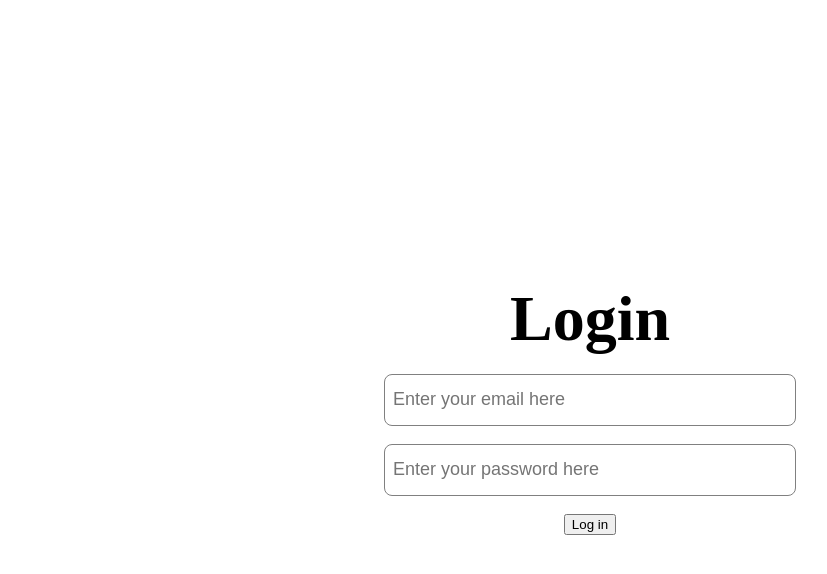
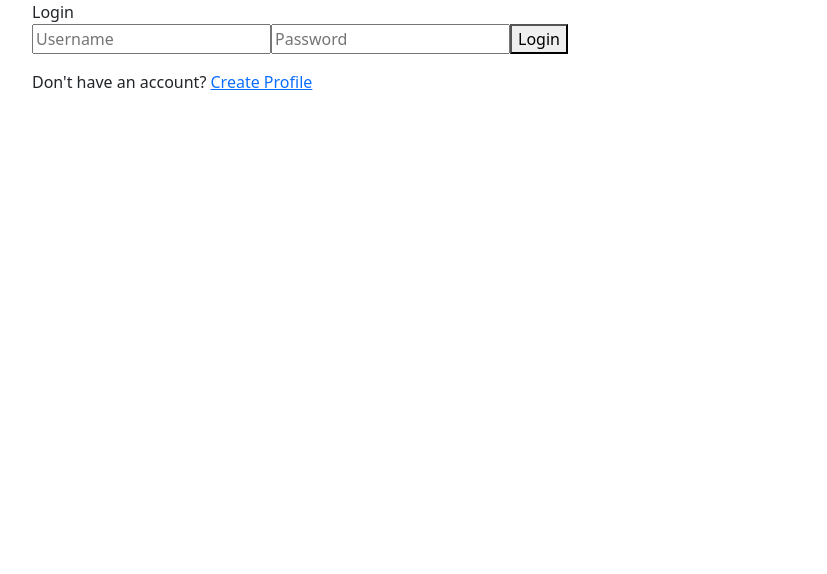
Before and after one commit to jk021227/sweetcode, a React (Create React App) app in the folder sweetcode/: page /login in a window 1280 px wide. Shown: the top 574 px of the page, without its empty margins (50-877 px from the left). Built offline with nearby package versions, Linux system fonts and the light colour scheme.

Commit message:
backened login faciliated

```diff
--- a/sweetcode/src/App.js
+++ b/sweetcode/src/App.js
@@ -3,21 +3,34 @@ import Home from './pages/Home'
 import Login from './pages/Login'
 import About from './pages/About'
 import NotFound from './pages/NotFound'
+import CreateProfile from './pages/CreateProfile'
+import Landing from './pages/Landing'
+import Logout from './pages/Logout';
+import ProtectedRoute from './utils/ProtectedRoute';
+import 'bootstrap/dist/css/bootstrap.min.css';
 import './App.css'
 import React from 'react'
-import { useEffect, useState } from 'react'
 
 function App() {
   return (
     <Router>
       <Routes>
-        <Route path="/" element={<Home />} />
-        <Route path="/about" element={<About />} />
+        <Route path="/" element={
+          <ProtectedRoute>
+            <Home />
+          </ProtectedRoute>
+        } />
+        <Route path="/landing" element={<Landing />} />
+        <Route path="/about" element={
+          <ProtectedRoute>
+            <About />
+          </ProtectedRoute>
+        } />
         <Route path="/login" element={<Login />} />
+        <Route path="/createprofile" element={<CreateProfile />} />
         <Route path="*" element={<NotFound />} />
       </Routes>
     </Router>
-  )
+  );
 }
-
 export default App
--- /dev/null
+++ b/sweetcode/src/Redux/Slice/Slice.js
@@ -0,0 +1,30 @@
+import  {createSlice} from '@reduxjs/toolkit';
+
+const initialState = {
+
+    state: {
+        isFetching: false,
+    },
+    user:{
+  name:"collins",
+  isAuthenticated:true
+},
+}
+
+
+const userSlice = createSlice({
+  name: "user",
+  initialState,
+  reducers: {
+    setIsFetching : (state) => {
+        state.state.isFetching = true;
+  },
+  }
+});
+
+export const {
+      setIsFetching,
+    } = userSlice.actions;
+
+
+export default userSlice.reducer;
--- /dev/null
+++ b/sweetcode/src/Redux/store.js
@@ -0,0 +1,34 @@
+import {configureStore} from '@reduxjs/toolkit';
+import {
+    persistStore,
+    persistReducer,
+    FLUSH,
+    REHYDRATE,
+    PAUSE,
+    PERSIST,
+    PURGE,
+    REGISTER,
+  } from "redux-persist";
+  import storage from "redux-persist/lib/storage";
+
+ import userReducer from "./Slice/Slice";
+
+  const persistConfig = {
+    key: "root",
+    version: 1,
+    storage,
+  };
+
+  const rootReducer = persistReducer(persistConfig, userReducer);
+
+const store = configureStore({
+  reducer: { user: rootReducer},
+  middleware: (getDefaultMiddleware) =>
+    getDefaultMiddleware({
+      serializableCheck: {
+        ignoredActions: [FLUSH, REHYDRATE, PAUSE, PERSIST, PURGE, REGISTER],
+      },
+    }),
+});
+export let persistor = persistStore(store);
+export default store;
--- a/sweetcode/src/index.js
+++ b/sweetcode/src/index.js
@@ -1,17 +1,26 @@
 import React from 'react'
 import ReactDOM from 'react-dom/client'
 import { BrowserRouter } from 'react-router-dom'
-
-import './index.css'
+import { Provider } from 'react-redux';
+import store from './Redux/store';
 import App from './App'
 import reportWebVitals from './reportWebVitals'
+import './index.css';
 
-const root = ReactDOM.createRoot(document.getElementById('root'))
+
+const root = ReactDOM.createRoot(document.getElementById('root'));
 root.render(
-  <React.StrictMode>
-    <App />
-  </React.StrictMode>
-)
+  <Provider store={store}>
+  <App />
+</Provider>
+);
+
+// const root = ReactDOM.createRoot(document.getElementById('root'))
+// root.render(
+//   <React.StrictMode>
+//     <App />
+//   </React.StrictMode>
+// )
 
 // If you want to start measuring performance in your app, pass a function
 // to log results (for example: reportWebVitals(console.log))
--- /dev/null
+++ b/sweetcode/src/pages/CreateProfile.js
@@ -0,0 +1,95 @@
+import React, { useState } from 'react';
+import { useNavigate } from 'react-router-dom';
+
+const CreateProfile = () => {
+  const [nickname, setName] = useState('');
+  const [username, setUsername] = useState('');
+  const [password, setPassword] = useState('');
+  const [errorMessage, setErrorMessage] = useState('');
+
+  const navigate = useNavigate();
+
+  const handleSubmit = async (e) => {
+    e.preventDefault();
+
+    try {
+      // send the profile data to the backend
+      const response = await fetch('/createprofile', {
+        method: 'POST',
+        headers: {
+          'Content-Type': 'application/json',
+        },
+        body: JSON.stringify({ nickname, username, password }),
+      });
+
+      // Handle response status
+      if (response.status === 200) {
+        // Profile created successfully
+        const responseData = await response.json();
+        localStorage.setItem('token', responseData.token); // Save token to local storage
+        navigate('/'); // Redirect to the dashboard
+      } else if (response.status === 409) {
+        // Conflict error (Username already exists)
+        const errorData = await response.json();
+        setErrorMessage(errorData.error || 'User already exists.');
+      } else {
+        // Handle other errors
+        const errorData = await response.json();
+        setErrorMessage(errorData.error || 'Failed to create profile.');
+      }
+    } catch (error) {
+      // Network or other unexpected error
+      setErrorMessage('Something went wrong. Please try again later.');
+    }
+  };
+
+  return (
+      <div className="container">
+        <div className="title">Create Profile</div>
+
+        {errorMessage && <div className="alert alert-danger">{errorMessage}</div>}
+
+        <form onSubmit={handleSubmit}>
+          <input
+            type="text"
+            className="input"
+            name="name"
+            placeholder="Nickname"
+            value={nickname}
+            onChange={(e) => setName(e.target.value)}
+            required
+          />
+          <input
+            type="text"
+            className="input"
+            name="username"
+            placeholder="Username"
+            value={username}
+            onChange={(e) => setUsername(e.target.value)}
+            required
+          />
+          <input
+            type="password"
+            className="input"
+            name="password"
+            placeholder="Password"
+            value={password}
+            onChange={(e) => setPassword(e.target.value)}
+            required
+          />
+          <button
+            className="button2"
+            type="button"
+            onClick={() => navigate('/')} // Navigate back to home or desired route
+          >
+            Back
+          </button>
+          <button className="button2" type="submit">
+            Save
+          </button>
+        </form>
+      </div>
+  );
+};
+
+export default CreateProfile;
--- a/sweetcode/src/pages/Home.js
+++ b/sweetcode/src/pages/Home.js
@@ -1,17 +1,27 @@
-import React from 'react'
-import { useNavigate } from 'react-router-dom'
+import React from 'react';
+import { useNavigate } from 'react-router-dom';
 
 function Home() {
+  const navigate = useNavigate();
+
+  const handleLogout = () => {
+    localStorage.removeItem('token'); // Clear token
+    navigate('/landing'); // Redirect to login page
+  };
+
   return (
     <div className="font-mono">
       <header className="mx-auto my-6 w-100 text-center">
-        <h1>welcome to sweetcode!</h1>
+        <h1>Welcome to Sweetcode!</h1>
       </header>
       <main>
-        <img src="/img/island.PNG" alt="island" className="w-full h-auto" />
+      {/* style={{ width: '50%', height: 'auto' }}  */}
+      <img src="/img/island.PNG" alt="island" className="w-3" />
+        <button onClick={handleLogout} className="mt-4">Logout</button> {/* Logout button */}
       </main>
+      {/* <Loginbox/> */}
     </div>
-  )
+  );
 }
 
-export default Home
+export default Home;
--- /dev/null
+++ b/sweetcode/src/pages/Landing.js
@@ -0,0 +1,20 @@
+import React from 'react'
+// import { useNavigate } from 'react-router-dom'
+// import { Modal, Button, Form } from 'react-bootstrap';
+
+function Landing() {
+
+  return (
+    <div className="font-mono">
+      <header className="mx-auto my-6 w-100 text-center">
+        <h1>Mystery Stuff lol</h1>
+      </header>
+      <main>
+        <img src="/img/island.PNG" alt="island" className="w-full h-auto" />
+      </main>
+      {/* <Loginbox/> */}
+    </div>
+  )
+}
+
+export default Landing
--- a/sweetcode/src/pages/Login.js
+++ b/sweetcode/src/pages/Login.js
@@ -1,74 +1,83 @@
-import React, { useState } from 'react'
-import { useNavigate } from 'react-router-dom'
+import React, { useState } from 'react';
+import { useNavigate } from 'react-router-dom';
+import { Link } from 'react-router-dom';
 
-const Login = (props) => {
-  const [email, setEmail] = useState('')
-  const [password, setPassword] = useState('')
-  const [emailError, setEmailError] = useState('')
-  const [passwordError, setPasswordError] = useState('')
+const Login = () => {
+  const [username, setUsername] = useState('');
+  const [password, setPassword] = useState('');
+  const [errorMessage, setErrorMessage] = useState('');
 
-  const navigate = useNavigate()
+  const navigate = useNavigate();
+  const handleSubmit = async (e) => {
+    e.preventDefault();
 
-  const onButtonClick = () => {
-    // Set initial error values to empty
-    setEmailError('')
-    setPasswordError('')
+    try {
+      // send the profile data to the backend
+      const response = await fetch('/login', {  // Change '/' to '/login'
+        method: 'POST',
+        headers: {
+          'Content-Type': 'application/json',
+        },
+        body: JSON.stringify({ username, password }),
+      });
 
-    // Check if the user has entered both fields correctly
-    if ('' === email) {
-      setEmailError('Please enter your email')
-      return
+      // Handle response status
+      if (response.status === 200) {
+        const responseData = await response.json();
+        // print response data
+        console.log(responseData);
+        localStorage.setItem('token', responseData.token); // Save token to local storage
+        console.log(responseData.message);  // Optional: Log success message
+        navigate('/'); // Redirect to the dashboard or home page
+      } else if (response.status === 401) { // Change to 401 for unauthorized
+        const errorData = await response.json();
+        setErrorMessage(errorData.error || 'Wrong username/password.');
+      } else {
+        // Handle other errors
+        const errorData = await response.json();
+        setErrorMessage(errorData.error || 'Failed to login.');
       }
-
-    if (!/^[\w-\.]+@([\w-]+\.)+[\w-]{2,4}$/.test(email)) {
-      setEmailError('Please enter a valid email')
-      return
+    } catch (error) {
+      // Network or other unexpected error
+      setErrorMessage('Something went wrong. Please try again later.');
     }
-
-    if ('' === password) {
-      setPasswordError('Please enter a password')
-      return
-    }
-
-    if (password.length < 7) {
-      setPasswordError('The password must be 8 characters or longer')
-      return
-    }
-
-    // Authentication calls will be made here...
-  }
+};
 
   return (
-    <div className={'mainContainer'}>
-      <div className={'titleContainer'}>
-        <div>Login</div>
-      </div>
-      <br />
-      <div className={'inputContainer'}>
+      <div className="container">
+        <div className="title">Login</div>
+
+        {errorMessage && <div className="alert alert-danger">{errorMessage}</div>}
+
+        <form onSubmit={handleSubmit}>
           <input
-          value={email}
-          placeholder="Enter your email here"
-          onChange={(ev) => setEmail(ev.target.value)}
-          className={'inputBox'}
+            type="text"
+            className="input"
+            name="username"
+            placeholder="Username"
+            value={username}
+            onChange={(e) => setUsername(e.target.value)}
+            required
           />
-        <label className="errorLabel">{emailError}</label>
-      </div>
-      <br />
-      <div className={'inputContainer'}>
           <input
+            type="password"
+            className="input"
+            name="password"
+            placeholder="Password"
             value={password}
-          placeholder="Enter your password here"
-          onChange={(ev) => setPassword(ev.target.value)}
-          className={'inputBox'}
+            onChange={(e) => setPassword(e.target.value)}
+            required
           />
-        <label className="errorLabel">{passwordError}</label>
-      </div>
-      <br />
-      <div className={'inputContainer'}>
-        <input className={'inputButton'} type="button" onClick={onButtonClick} value={'Log in'} />
+          <button className="button2" type="submit">
+            Login
+          </button>
+        </form>
+
+      <div className="mt-3">
+        <p>Don't have an account? <Link to="/createprofile">Create Profile</Link></p>
       </div>
     </div>
-  )
-}
+  );
+};
 
-export default Login
+export default Login;
--- /dev/null
+++ b/sweetcode/src/pages/Logout.js
@@ -0,0 +1,19 @@
+import React, { useEffect } from 'react';
+import { useNavigate } from 'react-router-dom';
+
+const Logout = () => {
+  const navigate = useNavigate();
+
+  useEffect(() => {
+    // Clear token from localStorage or cookies
+    localStorage.removeItem('token'); // If using localStorage
+    // If using cookies, you can clear the cookie here
+
+    // Redirect to login page
+    navigate('/login');
+  }, [navigate]);
+
+  return null; // No UI needed for logout
+};
+
+export default Logout;
--- /dev/null
+++ b/sweetcode/src/utils/ProtectedRoute.js
@@ -0,0 +1,10 @@
+import React from 'react';
+import { Navigate } from 'react-router-dom';
+
+const ProtectedRoute = ({ children }) => {
+    const token = localStorage.getItem('token'); // Retrieve token from localStorage
+    const isAuthenticated = !!token; // Check if token exists
+
+    return isAuthenticated ? children : <Navigate to="/landing" />;
+  };
+export default ProtectedRoute;
```
Also changed, not shown: sweetcode/package.json (+7 -0 lines), 2 other files (tests, documents, lock files or other folders). Lines whose indentation alone changed are shown as unchanged.
